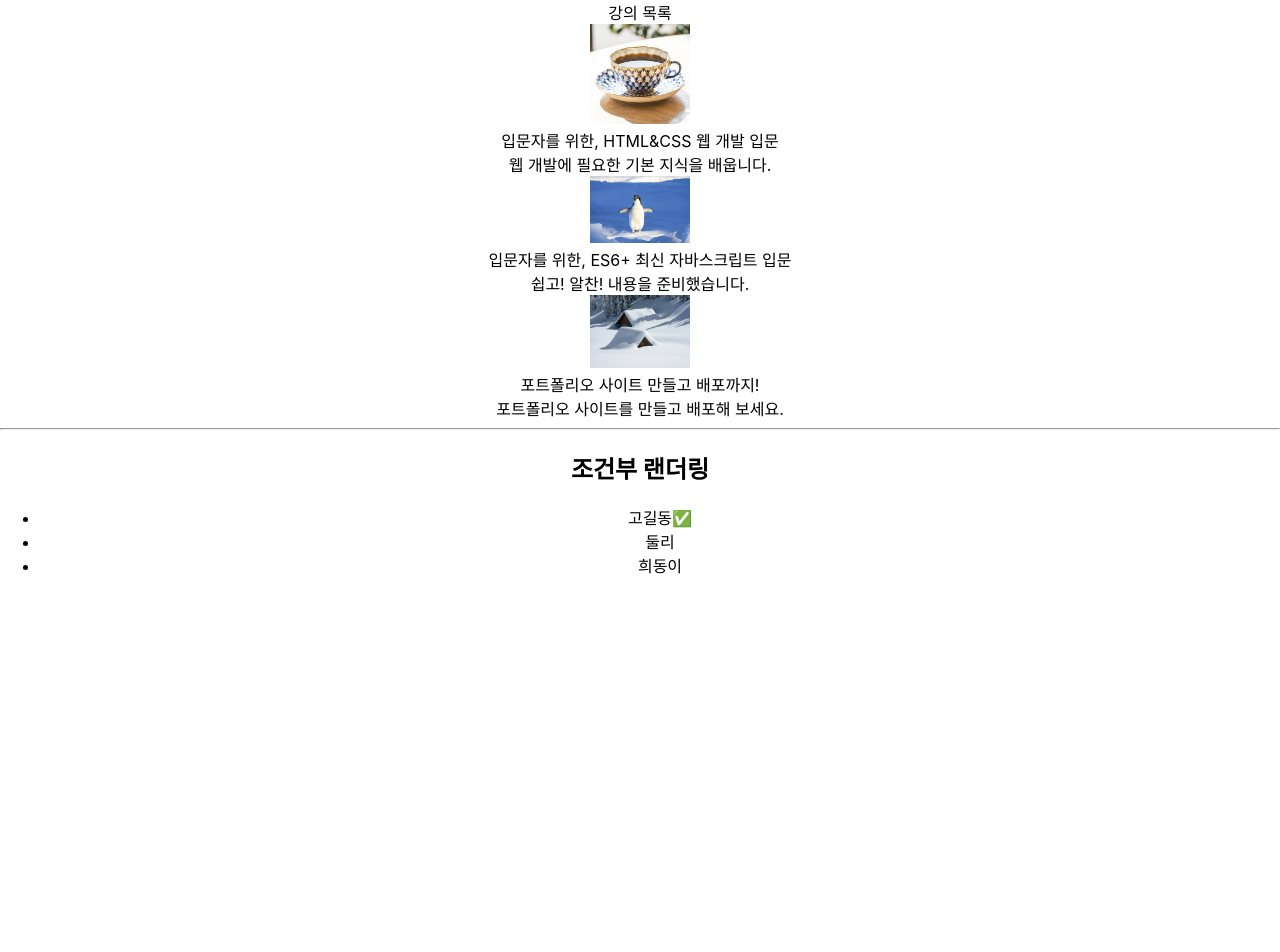
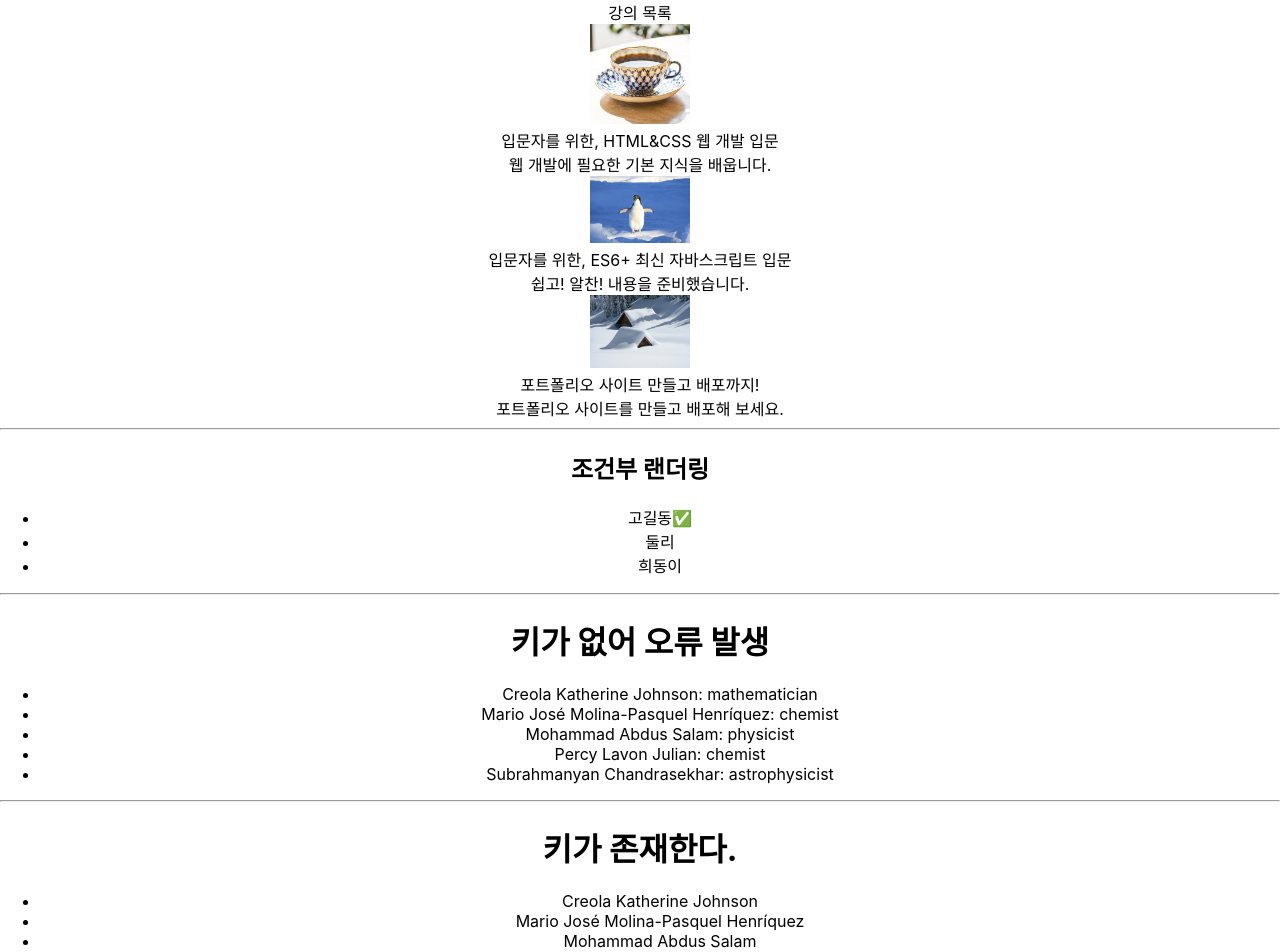
Before and after one commit to euiiiii/2024_react01, a React (Create React App) app: page / in a window 1280 px wide. Shown: the top 952 px of the page. Before the commit the page ends 800 px from the top, so only its background shows below. Built offline with nearby package versions, Linux system fonts and the light colour scheme.

Commit message:
241119 13:20 jsx 리스트 랜더링

```diff
--- a/src/App.js
+++ b/src/App.js
@@ -7,6 +7,9 @@
 import Profile from "./components/step02/Profile";
 import CourseListCard from "./components/step04/CourseListCard";
 import PackingList from "./components/step05/PackingList";
+import TextList from "./components/step06/TextList";
+import TextList2 from "./components/step06/TextList2";
+import TextList3 from "./components/step06/TextList3";
 
 /*
 function Header() {
@@ -67,6 +70,14 @@
       {ischk ? <h2>Hello, react</h2> : <CourseListCard items={items} />}
       <hr />
       <PackingList />
+      <hr />
+      <h1>키가 없어 오류 발생</h1>
+      <TextList />
+      <hr />
+      <h1>키가 존재한다.</h1>
+      <TextList2 />
+      <hr />
+      <TextList3 />
     </div>
   );
 }
--- /dev/null
+++ b/src/components/step06/TextList.jsx
@@ -0,0 +1,23 @@
+import React from 'react';
+
+const people = [
+    'Creola Katherine Johnson: mathematician',
+    'Mario José Molina-Pasquel Henríquez: chemist',
+    'Mohammad Abdus Salam: physicist',
+    'Percy Lavon Julian: chemist',
+    'Subrahmanyan Chandrasekhar: astrophysicist'
+  ];
+
+function TextList(props) {
+    const listItems = people.map((k) =>{
+        return <li>{k}</li>
+    });
+    console.log(listItems);
+    return (
+        <ul>
+            {listItems}
+        </ul>
+    );
+}
+
+export default TextList;
--- /dev/null
+++ b/src/components/step06/TextList2.jsx
@@ -0,0 +1,36 @@
+import React from 'react';
+
+const people = [{
+    id: 0,
+    name: 'Creola Katherine Johnson',
+    profession: 'mathematician',
+  }, {
+    id: 1,
+    name: 'Mario José Molina-Pasquel Henríquez',
+    profession: 'chemist',
+  }, {
+    id: 2,
+    name: 'Mohammad Abdus Salam',
+    profession: 'physicist',
+  }, {
+    id: 3,
+    name: 'Percy Lavon Julian',
+    profession: 'chemist',
+  }, {
+    id: 4,
+    name: 'Subrahmanyan Chandrasekhar',
+    profession: 'astrophysicist',
+  }];
+// 리스트 랜더링에서는 반드시 유일한 값을 갖는 key가 필요하다.
+  function TextList2(props) {
+    const listItems = people.map((k) =>{
+        return <li key={k.id}>{k.name}</li>
+    });
+    return (
+        <ul>
+            {listItems}
+        </ul>
+    );
+}
+
+export default TextList2;
--- /dev/null
+++ b/src/components/step06/TextList3.jsx
@@ -0,0 +1,42 @@
+import React from 'react';
+
+const people = [{
+    id: 0,
+    name: 'Creola Katherine Johnson',
+    profession: 'mathematician',
+  }, {
+    id: 1,
+    name: 'Mario José Molina-Pasquel Henríquez',
+    profession: 'chemist',
+  }, {
+    id: 2,
+    name: 'Mohammad Abdus Salam',
+    profession: 'physicist',
+  }, {
+    id: 3,
+    name: 'Percy Lavon Julian',
+    profession: 'chemist',
+  }, {
+    id: 4,
+    name: 'Subrahmanyan Chandrasekhar',
+    profession: 'astrophysicist',
+  }];
+// 리스트 랜더링에서는 반드시 유일한 값을 갖는 key가 필요하다.
+// filter는 원하는 것(조건에 맞는 item만) 추출
+  function TextList3(props) {
+    const chemist = people.filter((k) =>{
+        return k.profession == 'chemist'
+    });
+
+    const listItems = chemist.map((k) => {
+      return <li key={k.id}>{k.name}</li>
+    });
+
+    return (
+        <ul>
+            {listItems}
+        </ul>
+    );
+}
+
+export default TextList3;
```
